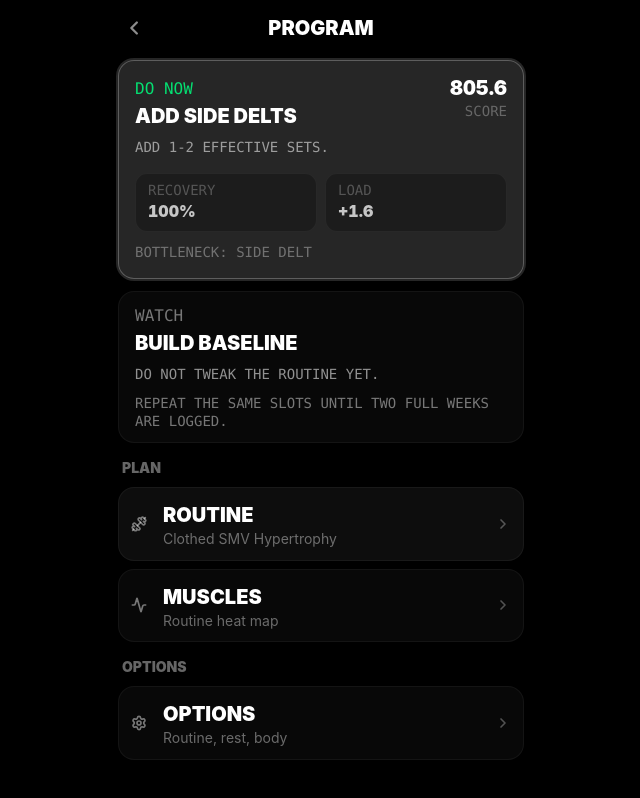
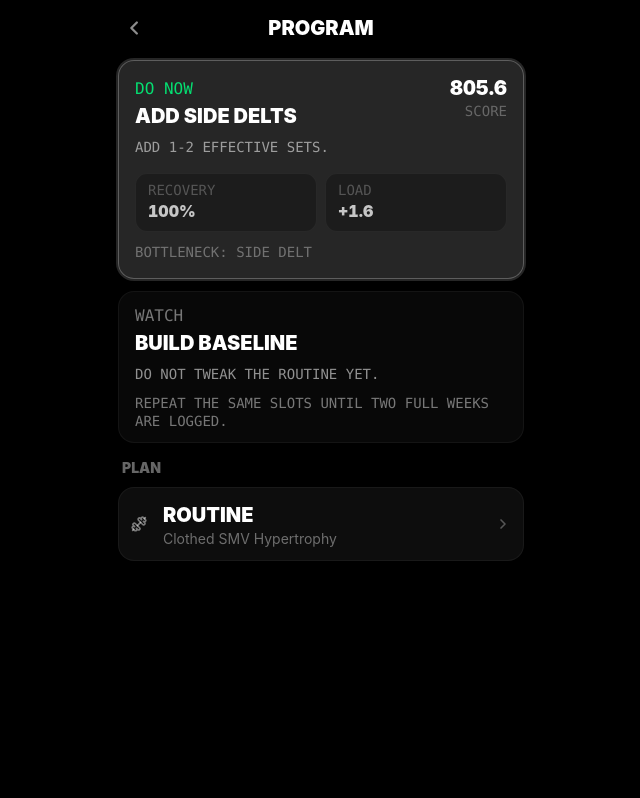
Before and after one commit to IFAKA/liftday, a Next.js app: page /program in a window 1280 px wide. Shown: the whole page, without its empty margins (319-959 px from the left). Built offline with nearby package versions, Linux system fonts and the light colour scheme.

Commit message:
fix: simplify watch navigation shortcuts

```diff
--- a/app/program/page.tsx
+++ b/app/program/page.tsx
@@ -2,7 +2,7 @@
 
 import { useEffect, useState } from 'react';
 import Link from 'next/link';
-import { Activity, ChevronLeft, Dumbbell, Settings } from 'lucide-react';
+import { ChevronLeft, Dumbbell } from 'lucide-react';
 import { OptimizationContext, RoutineConfig } from '@/lib/types';
 import { TopBar } from '@/components/TopBar';
 import { RoutineAdjustmentDecision } from '@/lib/progress-insights';
@@ -67,26 +67,7 @@ export default function ProgramPage() {
                 className="py-3"
               />
             )}
-            <WatchListItem
-              href="/muscles"
-              icon={Activity}
-              title="Muscles"
-              subtitle="Routine heat map"
-              subtle
-              className="py-3"
-            />
           </div>
-        </WatchSection>
-
-        <WatchSection title="Options">
-          <WatchListItem
-            href="/settings"
-            icon={Settings}
-            title="Options"
-            subtitle="Routine, rest, body"
-            subtle
-            className="py-3"
-          />
         </WatchSection>
       </div>
     </div>
--- a/app/settings/page.tsx
+++ b/app/settings/page.tsx
@@ -38,7 +38,7 @@ export default function SettingsPage() {
     <div className="flex flex-col h-full bg-black overflow-hidden">
       <TopBar
         leftAction={
-          <Button variant="ghost" size="icon" aria-label="Back" onClick={() => router.push('/program')} className="-ml-2 text-white/50 hover:text-white hover:bg-transparent active:text-white">
+          <Button variant="ghost" size="icon" aria-label="Back" onClick={() => router.push('/')} className="-ml-2 text-white/50 hover:text-white hover:bg-transparent active:text-white">
             <ChevronLeft className="w-5 h-5" />
           </Button>
         }
--- a/components/HistoryScreen.tsx
+++ b/components/HistoryScreen.tsx
@@ -65,15 +65,6 @@ export function HistoryScreen({ data, onBack }: HistoryScreenProps) {
           <RoutineDecisionSummary decision={progress.routineDecision} />
 
           <div className="flex flex-col gap-2">
-            <WatchListItem
-              onClick={() => router.push('/muscles')}
-              icon={Activity}
-              title="Muscles"
-              subtitle="Routine, today, 7 days"
-              subtle
-              className="py-3"
-            />
-
             <WatchListItem
               onClick={() => router.push('/history/detail')}
               icon={Activity}
--- a/components/RestDayScreen.tsx
+++ b/components/RestDayScreen.tsx
@@ -1,6 +1,6 @@
 'use client';
 
-import { Activity, CalendarDays, ChartBar, Moon, Play } from 'lucide-react';
+import { Activity, CalendarDays, ChartBar, Moon, Play, Settings } from 'lucide-react';
 import { Button } from './ui/button';
 import { MobilityFlow } from './MobilityFlow';
 import { MobilityErrorBoundary } from './MobilityErrorBoundary';
@@ -91,7 +91,7 @@ export function RestDayScreen({ nextTraining, weekCompleted, weekTotal, mobility
           href="/program"
           icon={CalendarDays}
           title="Program"
-          subtitle="Routine and options"
+          subtitle="Routine"
           subtle
           className="py-3"
         />
@@ -100,6 +100,14 @@ export function RestDayScreen({ nextTraining, weekCompleted, weekTotal, mobility
           icon={ChartBar}
           title="Progress"
           subtitle="Changes and attention"
+          subtle
+          className="py-3"
+        />
+        <WatchListItem
+          href="/settings"
+          icon={Settings}
+          title="Options"
+          subtitle="Routine, body, sync"
           subtle
           className="py-3"
         />
--- a/components/TodayScreen.tsx
+++ b/components/TodayScreen.tsx
@@ -2,7 +2,7 @@
 
 import { useState, useEffect, useMemo } from 'react';
 import { useRouter } from 'next/navigation';
-import { Activity, AlertTriangle, CalendarDays, ChartBar, CheckCircle, Dumbbell, Flame } from 'lucide-react';
+import { Activity, AlertTriangle, CalendarDays, ChartBar, CheckCircle, Dumbbell, Flame, Settings } from 'lucide-react';
 import { Button } from '@/components/ui/button';
 import { ExerciseScreen } from '@/components/ExerciseScreen';
 import { RestTimer } from '@/components/RestTimer';
@@ -182,7 +182,7 @@ nextExerciseName={workout.nextExerciseAfterRestName}
           href="/program"
           icon={CalendarDays}
           title="Program"
-          subtitle="Routine and options"
+          subtitle="Routine"
           subtle
           className="py-3"
         />
@@ -191,6 +191,14 @@ nextExerciseName={workout.nextExerciseAfterRestName}
           icon={ChartBar}
           title="Progress"
           subtitle="Changes and attention"
+          subtle
+          className="py-3"
+        />
+        <WatchListItem
+          href="/settings"
+          icon={Settings}
+          title="Options"
+          subtitle="Routine, body, sync"
           subtle
           className="py-3"
         />
```
Also changed, not shown: 1 other file (tests, documents, lock files or other folders).
